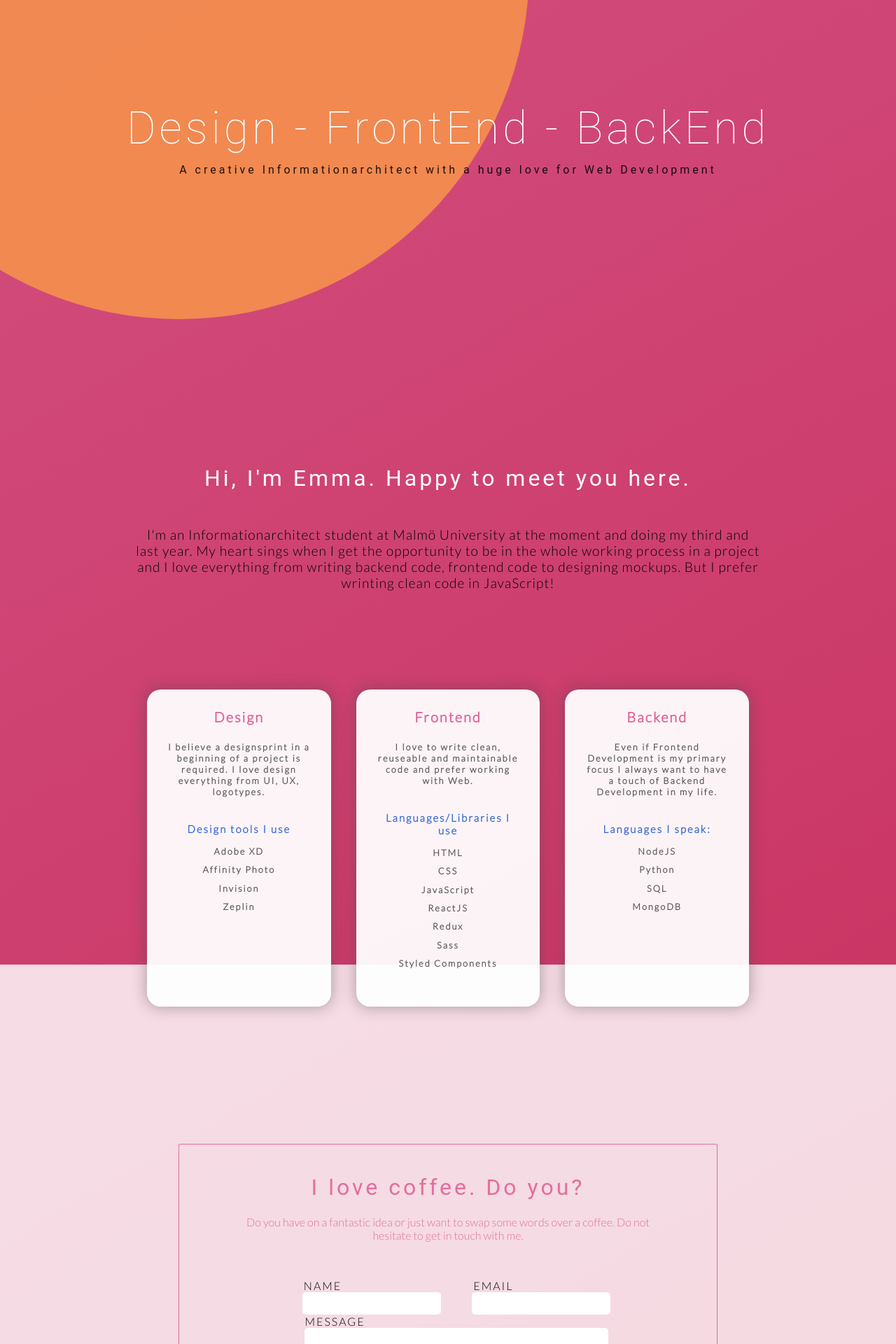
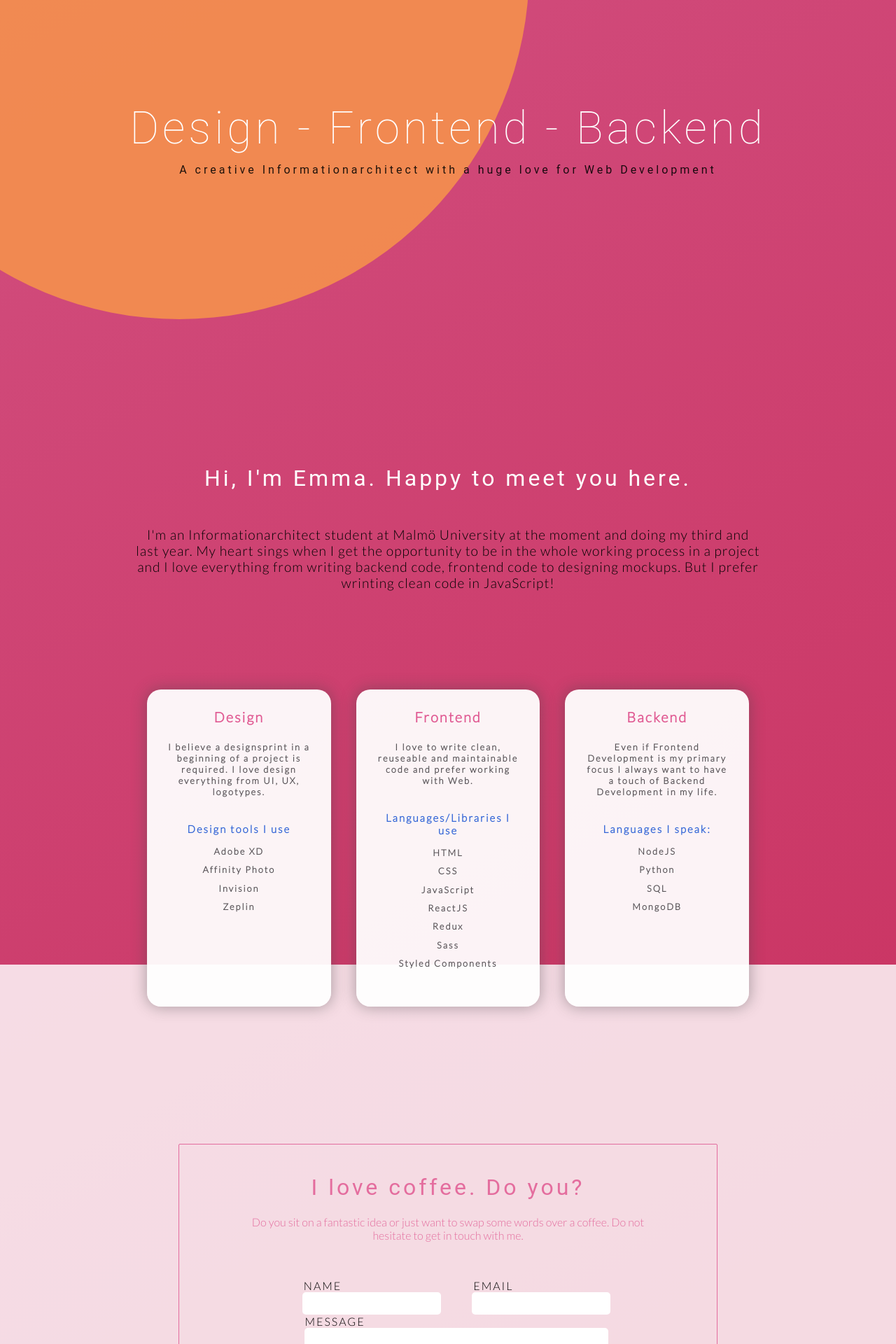
Before and after one commit to emmaindal/ecidev, a React (Create React App) app in the folder client/: page / in a window 1280 px wide. Shown: the part 204-2124 px from the top of the page at 70% size. Built offline with nearby package versions, Linux system fonts and the light colour scheme.

Commit message:
content changes (text)

```diff
--- a/client/src/views/StartView/components/Contact.jsx
+++ b/client/src/views/StartView/components/Contact.jsx
@@ -10,7 +10,7 @@ class Contact extends Component {
         <Content>
           <Heading>I love coffee. Do you?</Heading>
           <Text>
-            Do you have on a fantastic idea or just want to swap some words over
+            Do you sit on a fantastic idea or just want to swap some words over
             a coffee. Do not hesitate to get in touch with me.
           </Text>
           <FormContainer>
--- a/client/src/views/StartView/components/Header.jsx
+++ b/client/src/views/StartView/components/Header.jsx
@@ -8,7 +8,7 @@ class Header extends Component {
     return (
       <Container className="App-header">
         <Effect />
-        <Heading>Design - FrontEnd - BackEnd</Heading>
+        <Heading>Design - Frontend - Backend</Heading>
         <SubHeading>
           A creative Informationarchitect with a huge love for Web Development
         </SubHeading>
```
